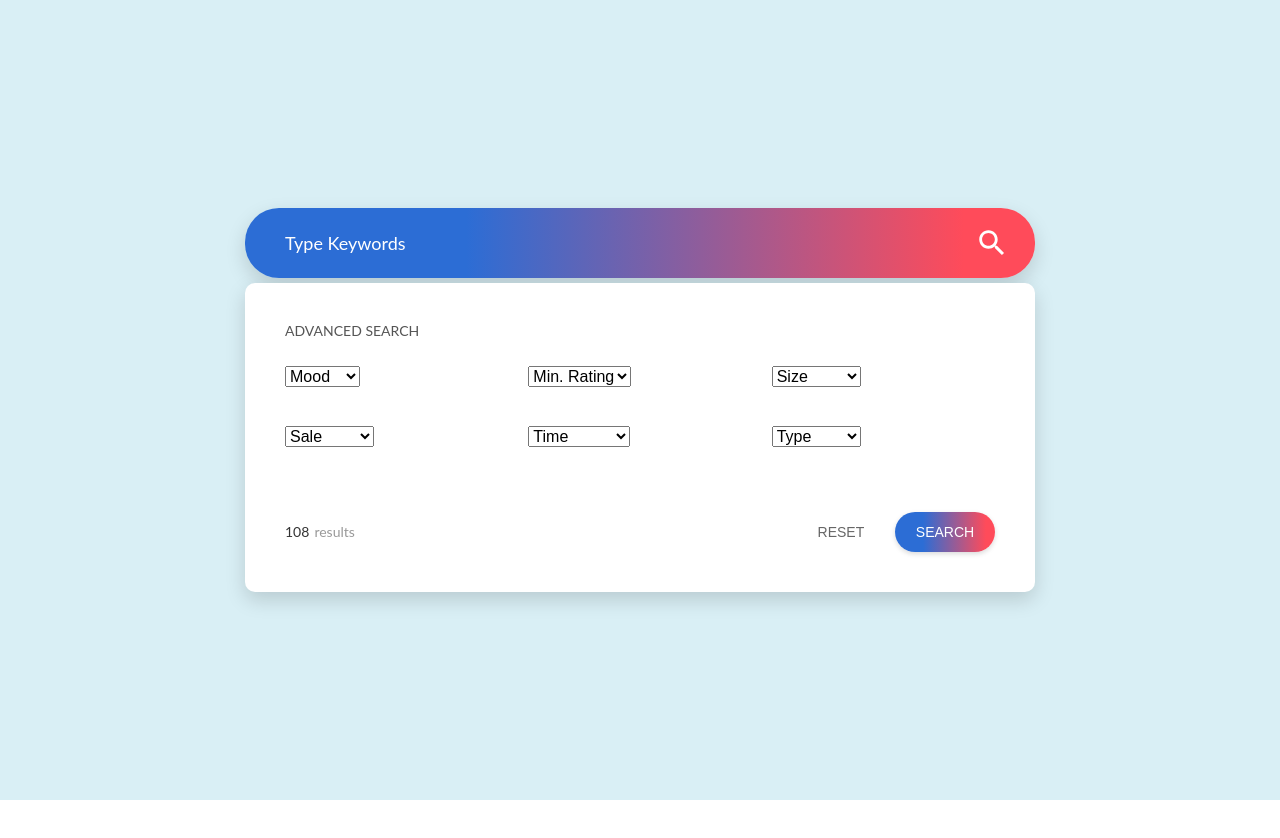
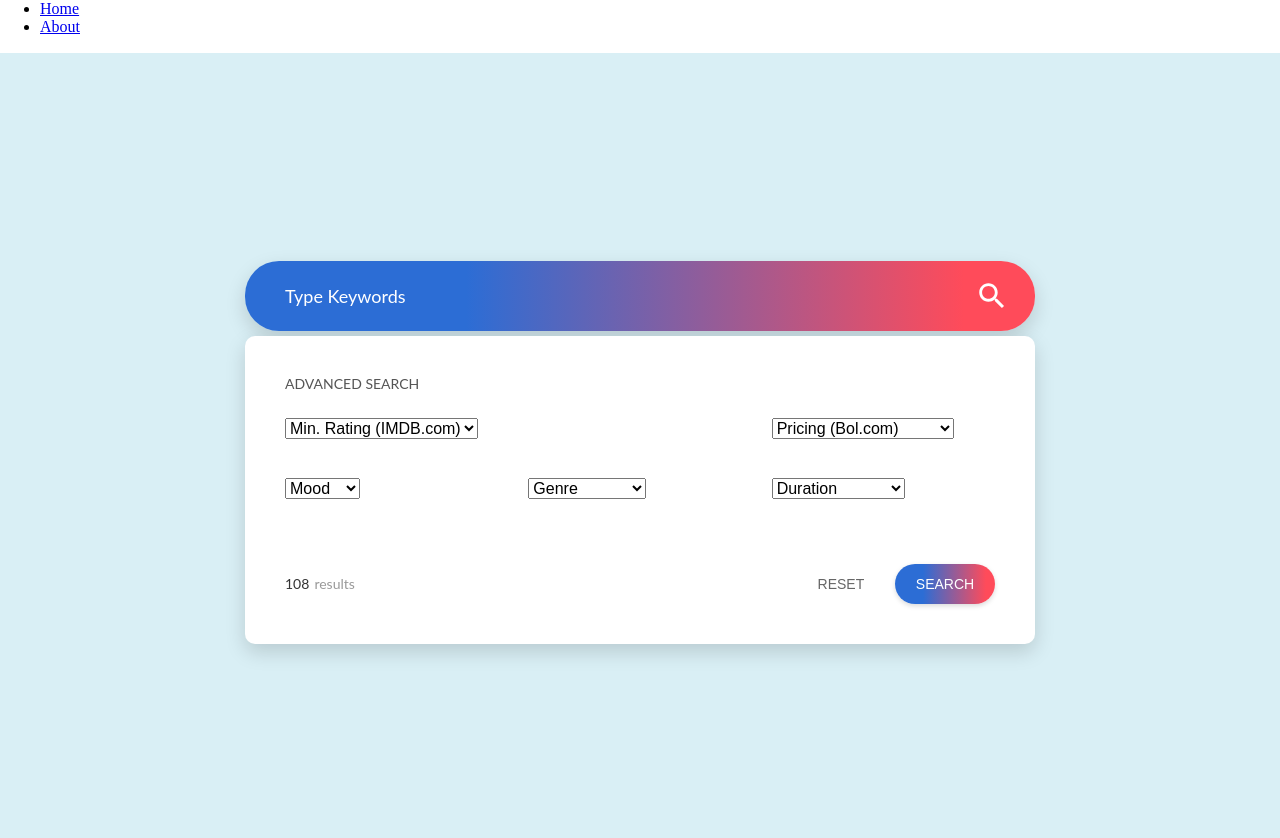
Before and after one commit to MinorDelay/FilmOrganisation, a website: page public/index.html in a window 1280 px wide. Before the commit the page ends 800 px from the top, so only its background shows below. Drawn offline with nearby package versions, Linux system fonts and the light colour scheme; no server answers.

Commit message:
Update index.html

```diff
--- a/public/index.html
+++ b/public/index.html
@@ -9,11 +9,17 @@
   <link href="css/main.css" rel="stylesheet" />
 
   <script src="http://ajax.googleapis.com/ajax/libs/jquery/3.3.1/jquery.min.js"></script> <!-- jQuery -->
-  <script src="javascript/main.js"></script>
-  <script src="javascript/movies.js"></script>
+  <!-- <script src="javascript/main.js"></script> -->
+  <!-- <script src="javascript/movies.js"></script> -->
+  <script src="javascript/search.js"></script>
 </head>
 
 <body>
+  <ul>
+    <li><a href="index.html" class="active" href="#home">Home</a></li>
+    <li><a href="allmovies.html">About</a></li>
+  </ul>
+
   <div class="s010">
     <form>
       <div class="inner-form">
@@ -34,8 +40,31 @@
           <div class="row">
             <div class="input-field">
               <div class="input-select">
+                <select data-trigger="" name="choices-single-defaul">
+                  <option placeholder="" value="IMDB-rating">Min. Rating (IMDB.com)</option>
+                  <option>< 5</option>
+                  <option>5 < 7.5</option>
+                  <option>> 7.5</option>
+                </select>
+              </div>
+            </div>
+            <div class="input-field">
+              <div class="input-select">
+                <select data-trigger="" name="choices-single-defaul">
+                  <option placeholder="" value="Pricing">Pricing (Bol.com)</option>
+                  <option>Cheap watch (< 5)</option>
+                  <option>Budget (5 - 10)</option>
+                  <option>Medium (10.01 - 15)</option>
+                  <option>Expensive taste (> 15)</option>
+                </select>
+              </div>
+            </div>
+          </div>
+          <div class="row second">
+            <div class="input-field">
+              <div class="input-select">
                 <select onchange="setMood(this)" data-trigger="" name="choices-single-defaul">
-                  <option placeholder="" value="">Mood</option>
+                  <option placeholder="" value="Mood">Mood</option>
                   <option>Happy</option>
                   <option>Excited</option>
                   <option>Fear</option>
@@ -46,58 +75,36 @@
             <div class="input-field">
               <div class="input-select">
                 <select data-trigger="" name="choices-single-defaul">
-                  <option placeholder="" value="">Min. Rating</option>
-                  <option>10</option>
-                  <option>9</option>
-                  <option>8</option>
-                  <option>7</option>
-                  <option>6</option>
-                  <option>5</option>
-                  <option>4</option>
-                  <option>3</option>
-                  <option>2</option>
-                  <option>1</option>
+                  <option placeholder="" value="Genre">Genre</option>
+                  <option>Action</option>
+                  <option>Adventure</option>
+                  <option>Animation</option>
+                  <option>Biograpy</option>
+                  <option>Comedy</option>
+                  <option>Crime</option>
+                  <option>Documentary</option>
+                  <option>Drama</option>
+                  <option>Family</option>
+                  <option>Fantasy</option>
+                  <option>History</option>
+                  <option>Horror</option>
+                  <option>Music</option>
+                  <option>Musical</option>
+                  <option>Mystery</option>
+                  <option>Romance</option>
+                  <option>Sci-Fi</option>
+                  <option>Sport</option>
+                  <option>Thriller</option>
                 </select>
               </div>
             </div>
             <div class="input-field">
               <div class="input-select">
                 <select data-trigger="" name="choices-single-defaul">
-                  <option placeholder="" value="">Size</option>
-                  <option>Subject b</option>
-                  <option>Subject c</option>
-                </select>
-              </div>
-            </div>
-          </div>
-          <div class="row second">
-            <div class="input-field">
-              <div class="input-select">
-                <select data-trigger="" name="choices-single-defaul">
-                  <option placeholder="" value="">Sale</option>
-                  <option>Subject b</option>
-                  <option>Subject c</option>
-                </select>
-              </div>
-            </div>
-            <div class="input-field">
-              <div class="input-select">
-                <select data-trigger="" name="choices-single-defaul">
-                  <option placeholder="" value="">Time</option>
-                  <option>Last time</option>
-                  <option>Today</option>
-                  <option>This week</option>
-                  <option>This month</option>
-                  <option>This year</option>
-                </select>
-              </div>
-            </div>
-            <div class="input-field">
-              <div class="input-select">
-                <select data-trigger="" name="choices-single-defaul">
-                  <option placeholder="" value="">Type</option>
-                  <option>Subject b</option>
-                  <option>Subject c</option>
+                  <option placeholder="" value="Duration">Duration</option>
+                  <option>< 30 minutes</option>
+                  <option>31 - 90 minutes</option>
+                  <option>> 91 minutes</option>
                 </select>
               </div>
             </div>
@@ -108,7 +115,7 @@
                 <span>108 </span>results</div>
               <div class="group-btn">
                 <button class="btn-delete" id="delete">RESET</button>
-                <button class="btn-search">SEARCH</button>
+                <button class="btn-search" id="searchBtn">SEARCH</button>
               </div>
             </div>
           </div>
@@ -116,7 +123,7 @@
       </div>
     </form>
   </div>
-  <script src="js/extention/choices.js"></script>
+  <!-- <script src="js/extention/choices.js"></script>
   <script>
     const customSelects = document.querySelectorAll("select");
     const deleteBtn = document.getElementById('delete')
@@ -145,7 +152,7 @@
         deleteAll[i].click();
       }
     });
-  </script>
+  </script> -->
 </body><!-- This templates was made by Colorlib (https://colorlib.com) -->
 
 </html>
```
